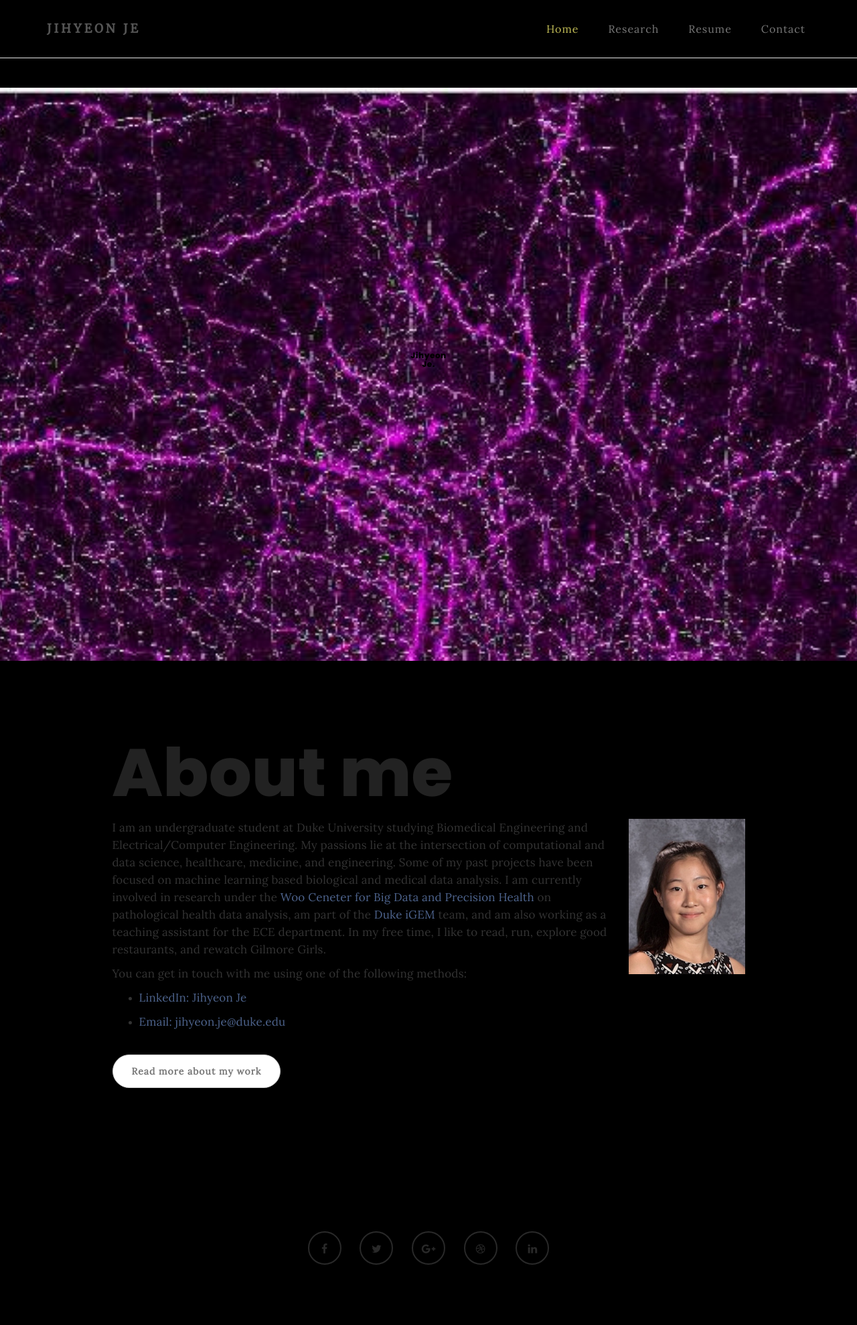
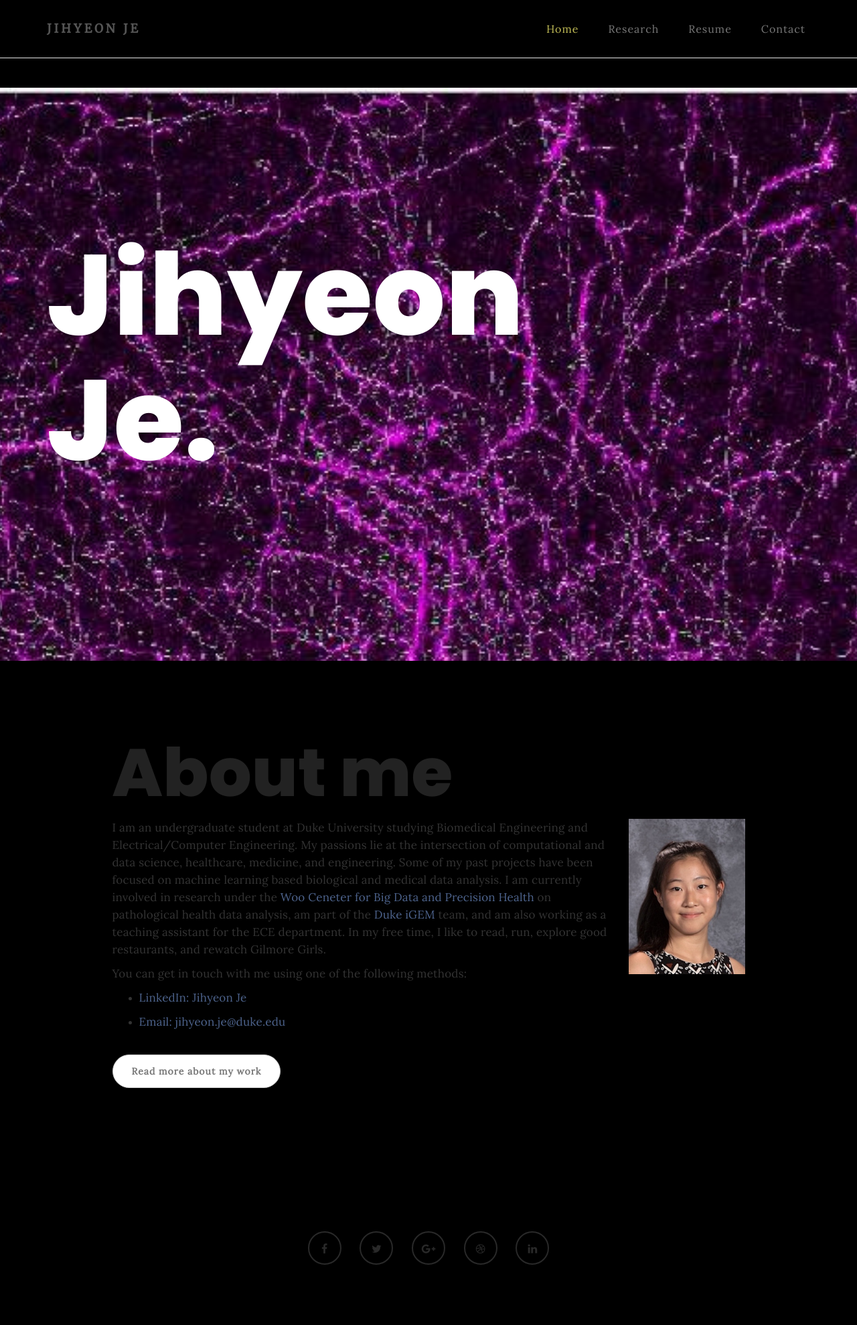
Before and after one commit to rpraka/JihyeonJe.com, a Jekyll site: the page index.html, which Jekyll copies as it is, in a window 1280 px wide. Shown: the whole page at 67% size. Built offline with Jekyll 4.4.1, drawn with Linux system fonts in a browser that asks for light colours.

Commit message:
Update style.css

```diff
--- a/css/style.css
+++ b/css/style.css
@@ -32,7 +32,13 @@ h1 {
     padding-bottom: 14px;
     margin-bottom: 0px;
 }
-
+h6 {
+    color: #ffffff;
+    text-align: left;
+    font-size: 170px;
+    padding-bottom: 14px;
+    margin-bottom: 0px;
+}
 h2 {
   font-size: 32px;
 }
```
